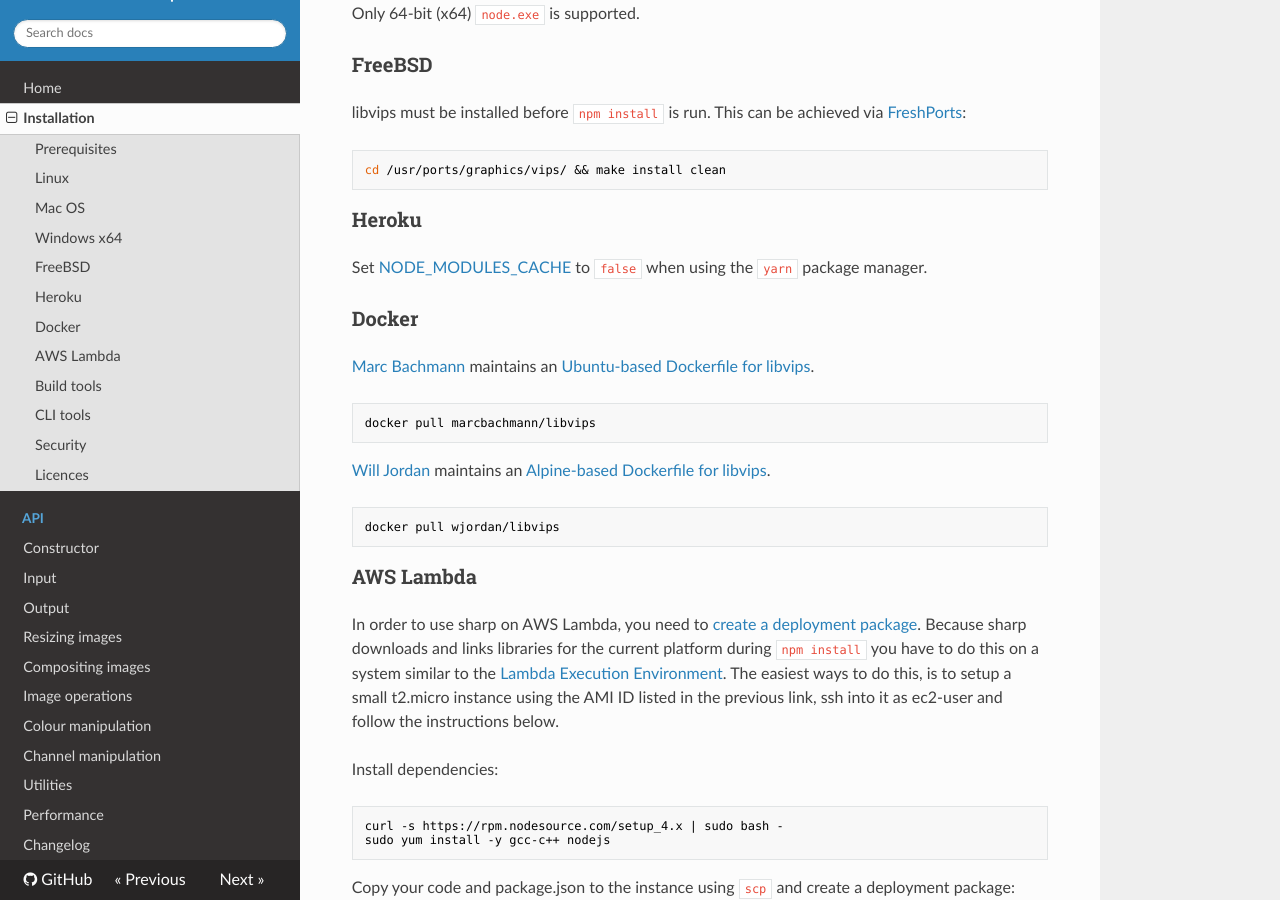
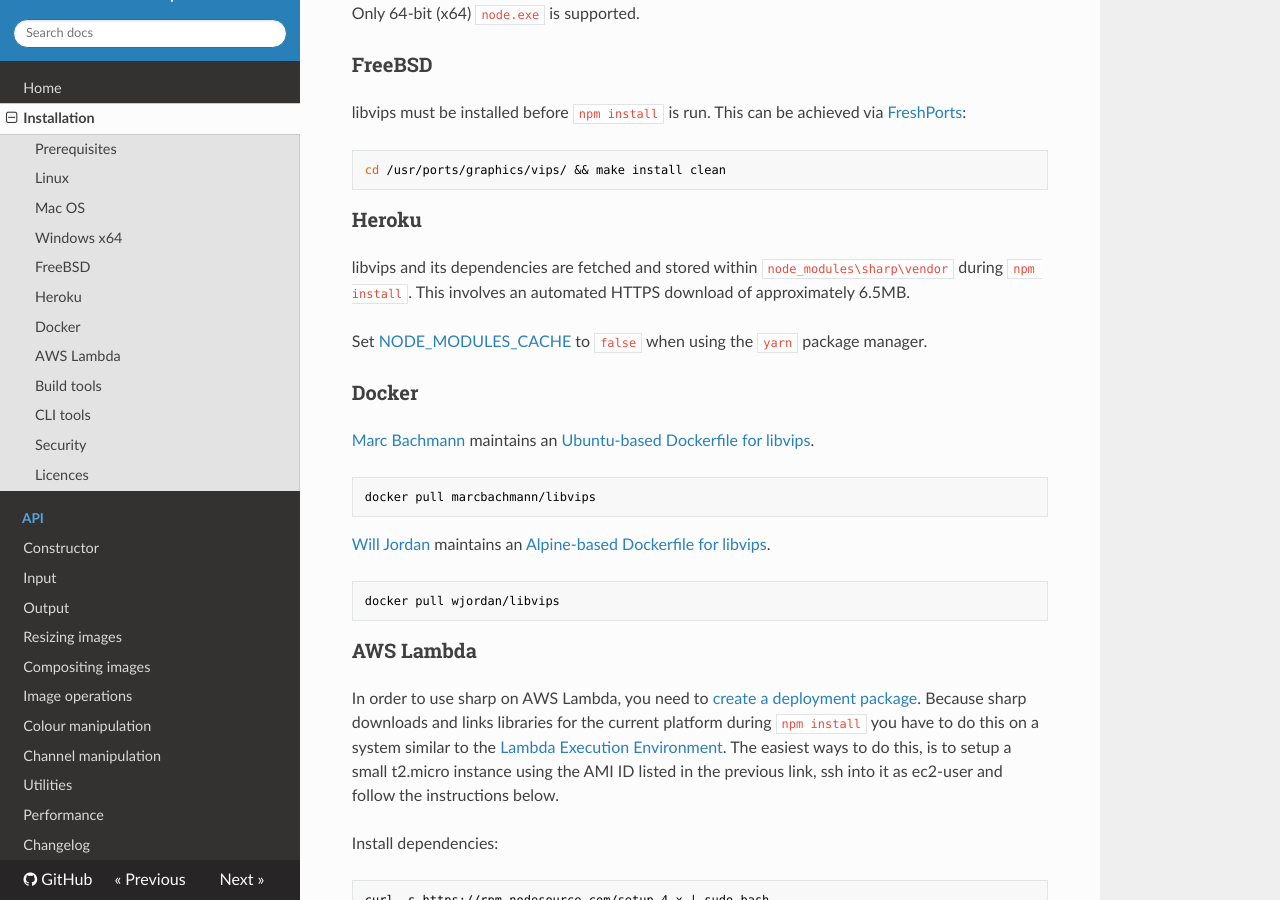
Before and after one commit to webgurucan/node-image-handler, an MkDocs documentation site: the page built from docs/install.md, in a window 1280 px wide and 900 px high, scrolled down 1731 px. Built offline with MkDocs 1.6.1, drawn with Linux system fonts in a browser that asks for light colours; nearby versions of some CDN libraries; old or Windows-style settings are respelled for this version of MkDocs.

Commit message:
Docs: Add download info to Heroku section (#748)

````diff
--- a/docs/install.md
+++ b/docs/install.md
@@ -82,6 +82,9 @@ cd /usr/ports/graphics/vips/ && make install clean
 ```
 
 ### Heroku
+
+libvips and its dependencies are fetched and stored within `node_modules\sharp\vendor` during `npm install`.
+This involves an automated HTTPS download of approximately 6.5MB.
 
 Set [NODE_MODULES_CACHE](https://devcenter.heroku.com/articles/nodejs-support#cache-behavior)
 to `false` when using the `yarn` package manager.
````
